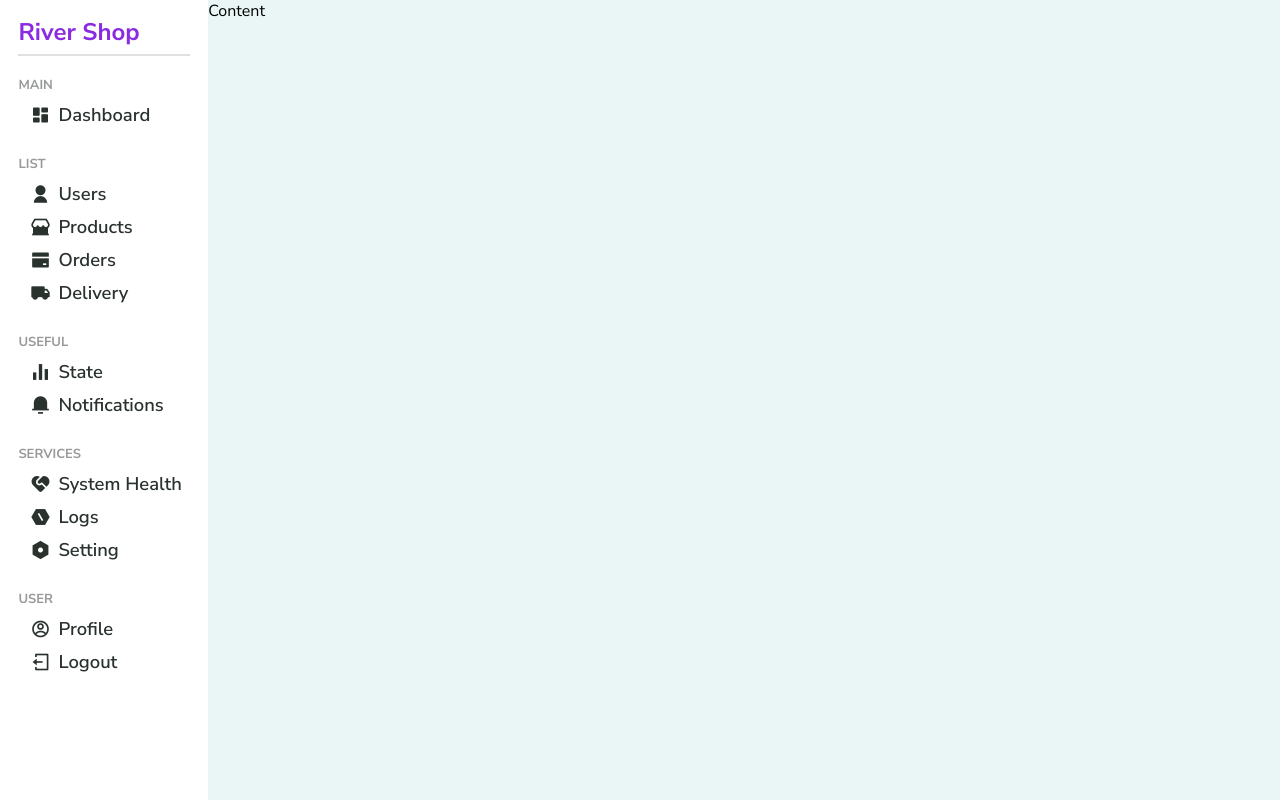
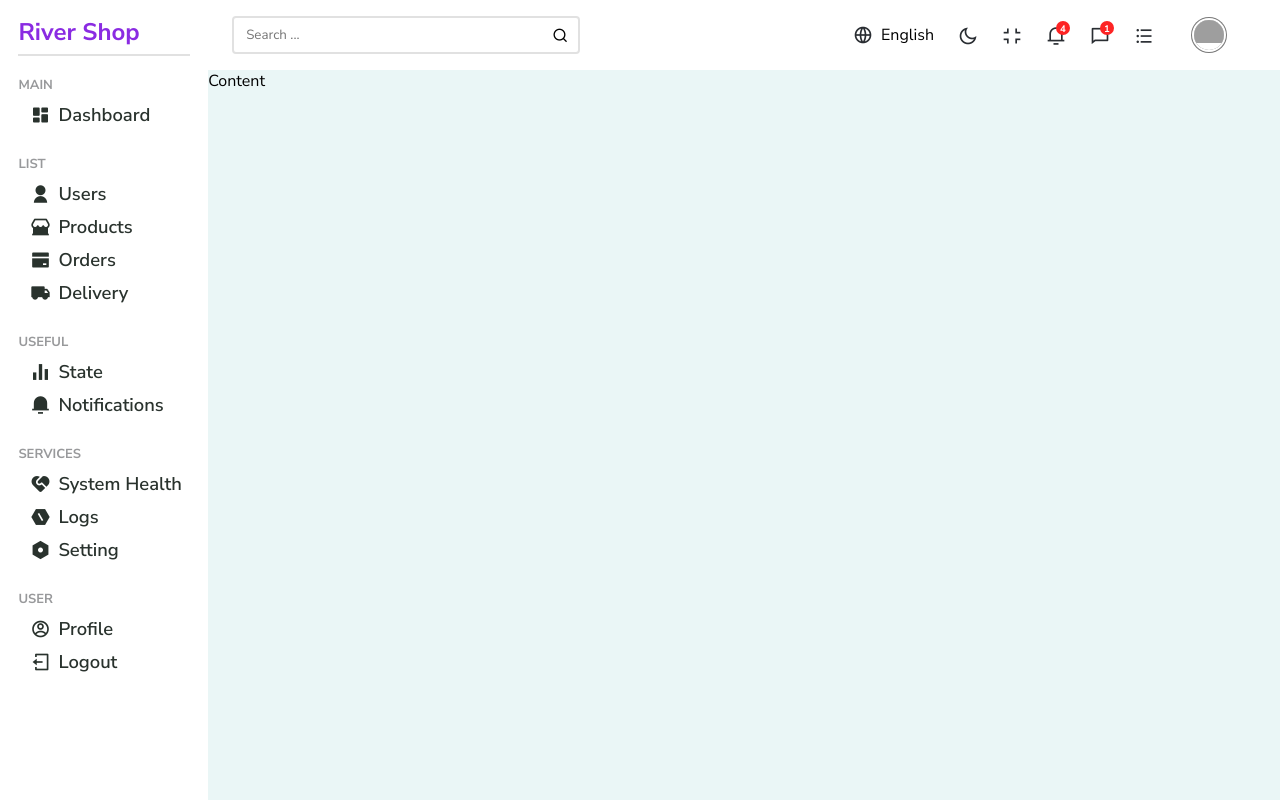
Before and after one commit to nonchain/Ecommerce-Admin-Panel, a React (Vite) app: page / in a window 1280 px wide. Built offline with nearby package versions, Linux system fonts and the light colour scheme; grey boxes are pictures that could not be loaded.

Commit message:
Add Navbar

```diff
--- a/src/pages/home/Home.jsx
+++ b/src/pages/home/Home.jsx
@@ -1,13 +1,16 @@
 import React from 'react';
+import Navbar from '../../components/navbar/Navbar';
 import Sidebar from '../../components/sidebar/Sidebar';
 import styles from './home.module.scss';
 
 const Home = () => {
   return (
     <div className={styles.home}>
+
       <Sidebar />
       <div className={styles.container}>
-         Content
+        <Navbar />
+        Content
       </div>
     </div>
   )
```
